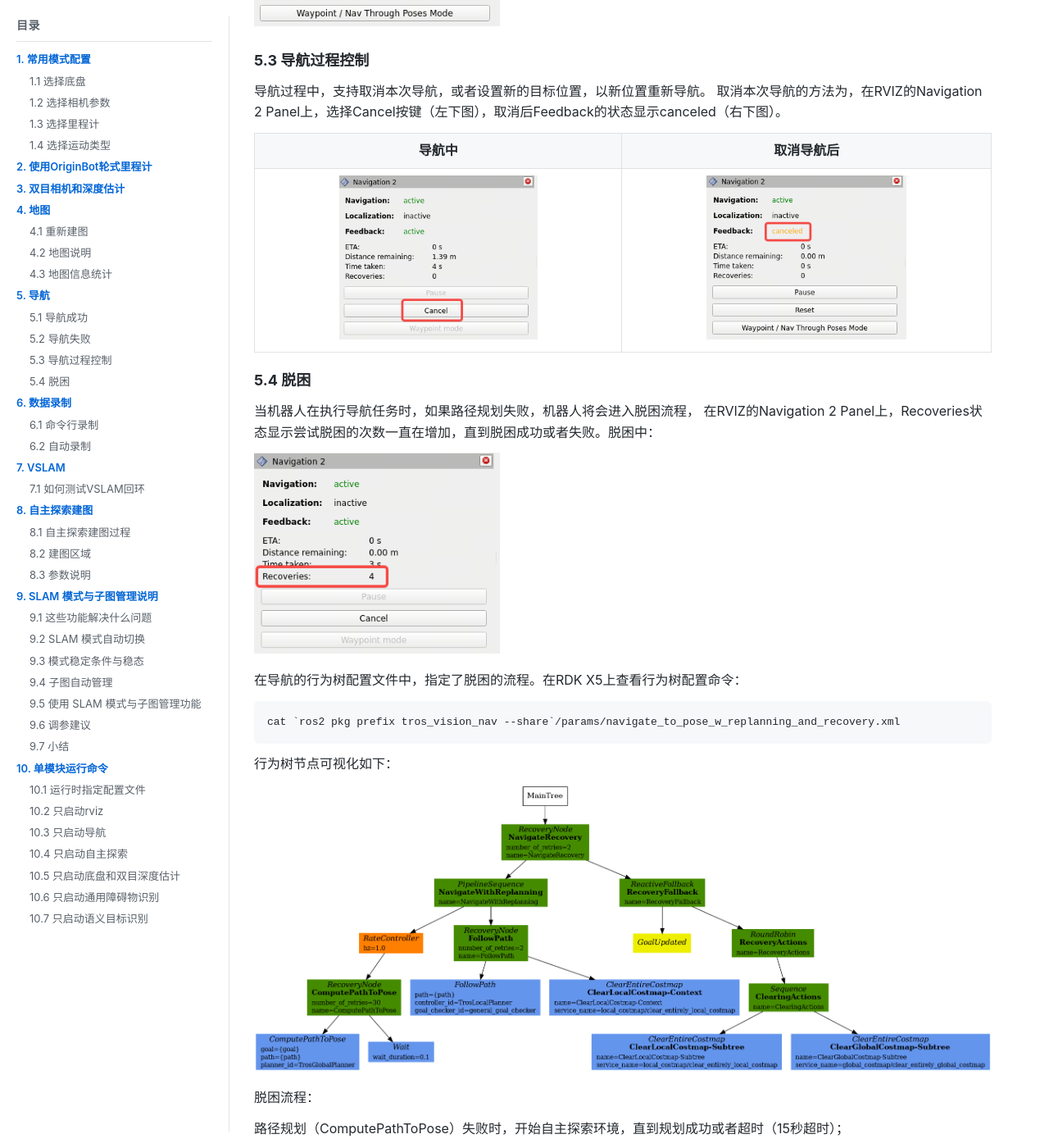
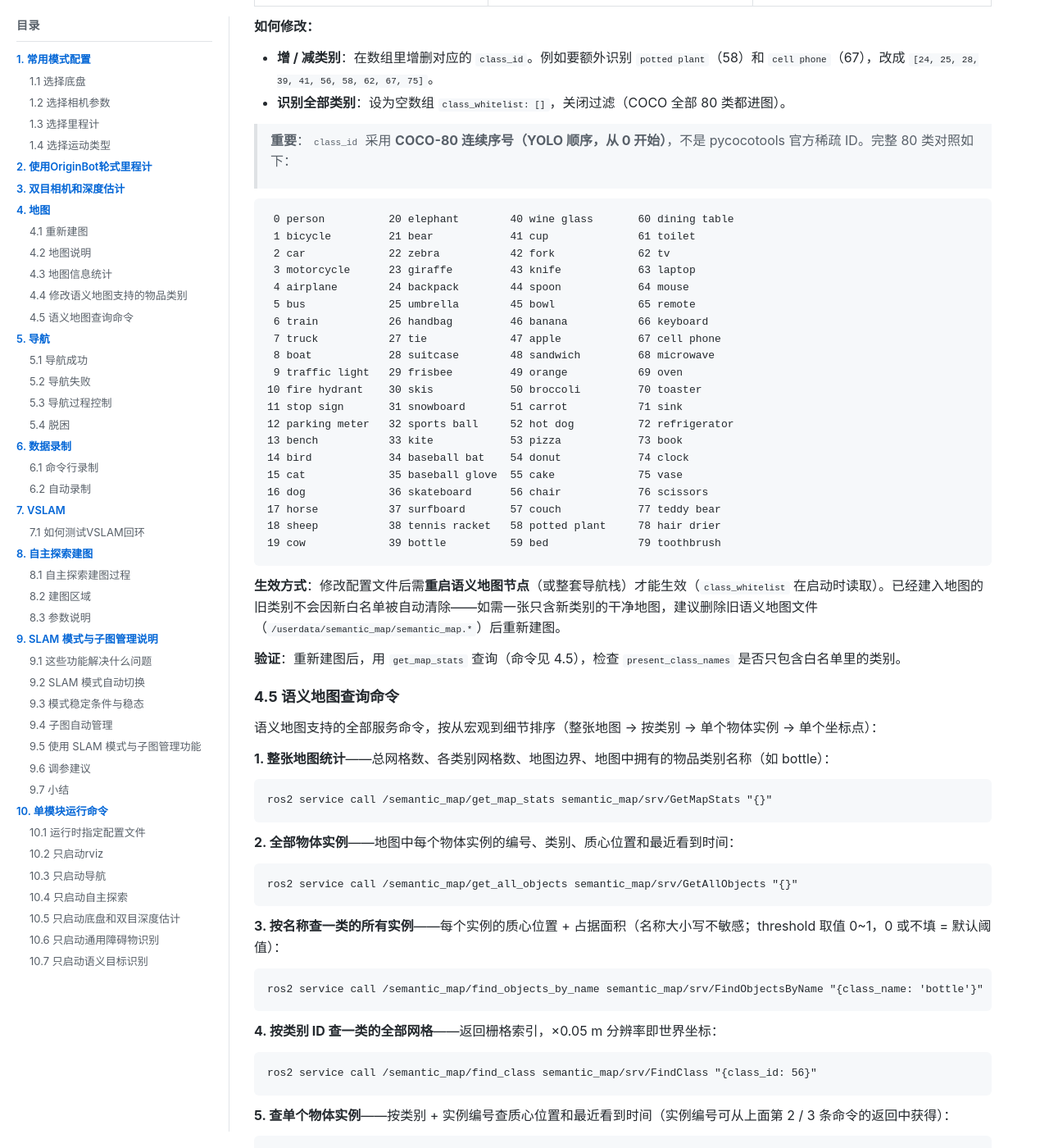
Before and after one commit to D-Robotics/tros_vims_doc, a Jekyll site: the page built from faq.md, in a window 1280 px wide and 1400 px high, scrolled down 4242 px. Shown: the whole window at 82% size. Built offline with Jekyll 4.4.1, drawn with Linux system fonts in a browser that asks for light colours; some of the changed text lies outside the part shown.

Commit message:
docs: 7.7 保存说明简化与 CLI 示例调整；faq 新增 4.4 修改语义地图物品类别、4.5 全部查询命令（宏观→细节）

````diff
--- a/faq.md
+++ b/faq.md
@@ -134,6 +134,115 @@ ros2 launch tros_stat_monitor tros_stat_monitor.py
 | free cells | 地图中free（确定无障碍物）区域栅格数 |
 | obstacle cells | 地图中障碍物区域的栅格数 |
 | known area | 地图中free和obstacle区域的总面积 |
+
+### 4.4 修改语义地图支持的物品类别
+
+语义地图只对**白名单**内的物品类别建图与识别；白名单外类别的检测结果在摄入时被直接丢弃（不生成格子、不创建实例、`get_map_stats` 中也不会出现）。白名单由 `class_whitelist` 参数控制，该参数位于 **semantic_map 功能包自己的配置文件**中（不在 `tros_vision_nav` 的 `params.yaml` 里）：
+
+```bash
+# 打开 semantic_map 配置文件
+vi `ros2 pkg prefix semantic_map --share`/config/semantic_map.yaml
+# 找到 class_whitelist 一行，改成需要支持的类别 ID
+```
+
+默认值（仅这 8 类进图，实测识别效果较好）：
+
+```yaml
+class_whitelist: [24, 25, 28, 39, 41, 56, 62, 75]
+```
+
+| class_id | 英文名称 | 中文名称 |
+| :---: | :---: | :---: |
+| 24 | backpack | 背包 |
+| 25 | umbrella | 雨伞 |
+| 28 | suitcase | 行李箱 |
+| 39 | bottle | 瓶子 |
+| 41 | cup | 杯子 |
+| 56 | chair | 椅子 |
+| 62 | tv | 电视 |
+| 75 | vase | 花瓶 |
+
+**如何修改：**
+
+- **增 / 减类别**：在数组里增删对应的 `class_id`。例如要额外识别 `potted plant`（58）和 `cell phone`（67），改成 `[24, 25, 28, 39, 41, 56, 58, 62, 67, 75]`。
+- **识别全部类别**：设为空数组 `class_whitelist: []`，关闭过滤（COCO 全部 80 类都进图）。
+
+> **重要**：`class_id` 采用 **COCO-80 连续序号（YOLO 顺序，从 0 开始）**，不是 pycocotools 官方稀疏 ID。完整 80 类对照如下：
+
+```
+ 0 person          20 elephant        40 wine glass       60 dining table
+ 1 bicycle         21 bear            41 cup              61 toilet
+ 2 car             22 zebra           42 fork             62 tv
+ 3 motorcycle      23 giraffe         43 knife            63 laptop
+ 4 airplane        24 backpack        44 spoon            64 mouse
+ 5 bus             25 umbrella        45 bowl             65 remote
+ 6 train           26 handbag         46 banana           66 keyboard
+ 7 truck           27 tie             47 apple            67 cell phone
+ 8 boat            28 suitcase        48 sandwich         68 microwave
+ 9 traffic light   29 frisbee         49 orange           69 oven
+10 fire hydrant    30 skis            50 broccoli         70 toaster
+11 stop sign       31 snowboard       51 carrot           71 sink
+12 parking meter   32 sports ball     52 hot dog          72 refrigerator
+13 bench           33 kite            53 pizza            73 book
+14 bird            34 baseball bat    54 donut            74 clock
+15 cat             35 baseball glove  55 cake             75 vase
+16 dog             36 skateboard      56 chair            76 scissors
+17 horse           37 surfboard       57 couch            77 teddy bear
+18 sheep           38 tennis racket   58 potted plant     78 hair drier
+19 cow             39 bottle          59 bed              79 toothbrush
+```
+
+**生效方式**：修改配置文件后需**重启语义地图节点**（或整套导航栈）才能生效（`class_whitelist` 在启动时读取）。已经建入地图的旧类别不会因新白名单被自动清除——如需一张只含新类别的干净地图，建议删除旧语义地图文件（`/userdata/semantic_map/semantic_map.*`）后重新建图。
+
+**验证**：重新建图后，用 `get_map_stats` 查询（命令见 4.5），检查 `present_class_names` 是否只包含白名单里的类别。
+
+### 4.5 语义地图查询命令
+
+语义地图支持的全部服务命令，按从宏观到细节排序（整张地图 → 按类别 → 单个物体实例 → 单个坐标点）：
+
+**1. 整张地图统计**——总网格数、各类别网格数、地图边界、地图中拥有的物品类别名称（如 bottle）：
+
+```bash
+ros2 service call /semantic_map/get_map_stats semantic_map/srv/GetMapStats "{}"
+```
+
+**2. 全部物体实例**——地图中每个物体实例的编号、类别、质心位置和最近看到时间：
+
+```bash
+ros2 service call /semantic_map/get_all_objects semantic_map/srv/GetAllObjects "{}"
+```
+
+**3. 按名称查一类的所有实例**——每个实例的质心位置 + 占据面积（名称大小写不敏感；threshold 取值 0~1，0 或不填 = 默认阈值）：
+
+```bash
+ros2 service call /semantic_map/find_objects_by_name semantic_map/srv/FindObjectsByName "{class_name: 'bottle'}"
+```
+
+**4. 按类别 ID 查一类的全部网格**——返回栅格索引，×0.05 m 分辨率即世界坐标：
+
+```bash
+ros2 service call /semantic_map/find_class semantic_map/srv/FindClass "{class_id: 56}"
+```
+
+**5. 查单个物体实例**——按类别 + 实例编号查质心位置和最近看到时间（实例编号可从上面第 2 / 3 条命令的返回中获得）：
+
+```bash
+ros2 service call /semantic_map/get_object semantic_map/srv/GetObject "{class_id: 56, object_id: 0}"
+```
+
+**6. 查单个物体实例的面积**——该实例占据的连通网格数：
+
+```bash
+ros2 service call /semantic_map/get_object_area semantic_map/srv/GetObjectArea "{class_id: 56, object_id: 0}"
+```
+
+**7. 查单个坐标点**——某个世界坐标（map 系，米）处是什么物品类别：
+
+```bash
+ros2 service call /semantic_map/get_label semantic_map/srv/GetLabel "{x: 1.0, y: 2.0}"
+```
+
+> `class_id` 为 COCO-80 连续序号，完整对照表见 4.4。
 
 ## 5. 导航
 ### 5.1 导航成功
````
Also changed, not shown: tros_vims_doc.md (+4 -7 lines).
